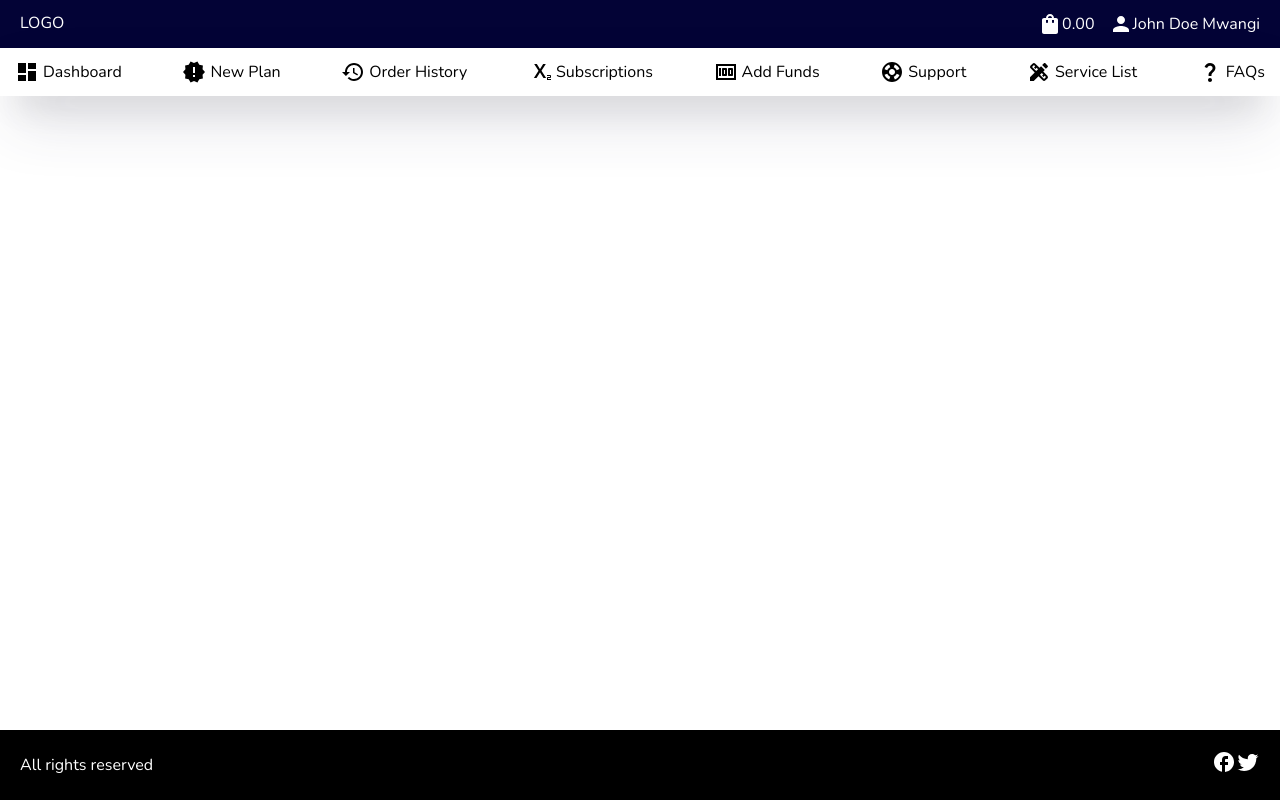
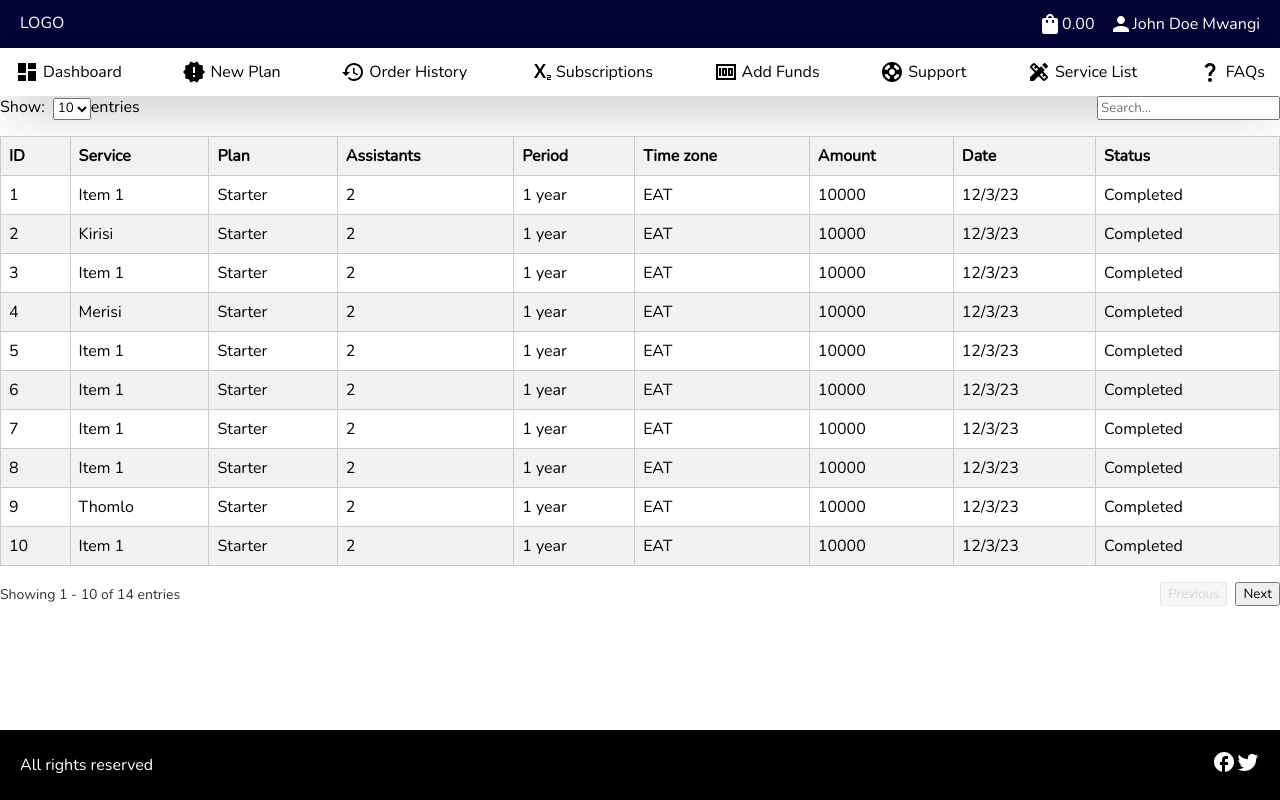
Before and after one commit to kenwekesa/explorers, a React (Create React App) app in the folder virtualassistant/frontend/: page /orderhistory in a window 1280 px wide. Built offline with nearby package versions, Linux system fonts and the light colour scheme.

Commit message:
created table for order history

```diff
--- a/virtualassistant/frontend/src/pages/orderhistory/Orderhistory.jsx
+++ b/virtualassistant/frontend/src/pages/orderhistory/Orderhistory.jsx
@@ -1,19 +1,128 @@
-import React from 'react'
+import React, { useState } from 'react'
 
 import './orderhistory.scss'
 import Navbar from '../../components/client_dashboard/navbar/Navbar'
 import Footer from '../../components/client_dashboard/footer/Footer'
 
 function Orderhistory() {
+  const data = [
+    { id: 1, service: 'Item 1',plan:"Starter",assistants:2, period: '1 year', time_zone: 'EAT', amount:'10000', date:'12/3/23',status:'Completed'},
+    { id: 1, service: 'Kirisi',plan:"Starter",assistants:2, period: '1 year', time_zone: 'EAT', amount:'10000', date:'12/3/23',status:'Completed'},
+    { id: 1, service: 'Item 1',plan:"Starter",assistants:2, period: '1 year', time_zone: 'EAT', amount:'10000', date:'12/3/23',status:'Completed'},
+    { id: 1, service: 'Merisi',plan:"Starter",assistants:2, period: '1 year', time_zone: 'EAT', amount:'10000', date:'12/3/23',status:'Completed'},
+    { id: 1, service: 'Item 1',plan:"Starter",assistants:2, period: '1 year', time_zone: 'EAT', amount:'10000', date:'12/3/23',status:'Completed'},
+    { id: 1, service: 'Item 1',plan:"Starter",assistants:2, period: '1 year', time_zone: 'EAT', amount:'10000', date:'12/3/23',status:'Completed'},
+    { id: 1, service: 'Item 1',plan:"Starter",assistants:2, period: '1 year', time_zone: 'EAT', amount:'10000', date:'12/3/23',status:'Completed'},
+    { id: 1, service: 'Item 1',plan:"Starter",assistants:2, period: '1 year', time_zone: 'EAT', amount:'10000', date:'12/3/23',status:'Completed'},
+    { id: 1, service: 'Thomlo',plan:"Starter",assistants:2, period: '1 year', time_zone: 'EAT', amount:'10000', date:'12/3/23',status:'Completed'},
+    { id: 1, service: 'Item 1',plan:"Starter",assistants:2, period: '1 year', time_zone: 'EAT', amount:'10000', date:'12/3/23',status:'Completed'},
+    { id: 1, service: 'Item 1',plan:"Starter",assistants:2, period: '1 year', time_zone: 'EAT', amount:'10000', date:'12/3/23',status:'Completed'},
+    { id: 1, service: 'Item 1',plan:"Starter",assistants:2, period: '1 year', time_zone: 'EAT', amount:'10000', date:'12/3/23',status:'Completed'},
+    { id: 1, service: 'Item 1',plan:"Starter",assistants:2, period: '1 year', time_zone: 'EAT', amount:'10000', date:'12/3/23',status:'Completed'},
+    { id: 1, service: 'Item 1',plan:"Starter",assistants:2, period: '1 year', time_zone: 'EAT', amount:'10000', date:'12/3/23',status:'Completed'},
+
+    // ... more data
+  ];
+
+
+  const [perPage, setPerPage] = useState(10); // Number of items per page
+  const [currentPage, setCurrentPage] = useState(1); // Current page
+  const [searchText, setSearchText] = useState(''); // Search input
+  const filteredData = data.filter((item) =>
+    item.service.toLowerCase().includes(searchText.toLowerCase())
+  );
+
+  // Calculate pagination values
+  const totalItems = filteredData.length;
+  const totalPages = Math.ceil(totalItems / perPage);
+
+  // Function to paginate the data
+  const paginatedData = filteredData.slice(
+    (currentPage - 1) * perPage,
+    currentPage * perPage
+  );
   return (
     <div className='orderhistory'>
        <Navbar className='orderhistory_navbar'/>
        <div className="orderhistory-content">
-        {/* Your page content goes here */}
+        {/* Filter and Search */}
+        <div className="filter-search">
+          <div className="filter">
+            <label>Show:</label>
+            <select onChange={(e) => setPerPage(Number(e.target.value))}>
+              <option value="10">10</option>
+              <option value="20">20</option>
+              <option value="50">50</option>
+            </select>
+            entries
+          </div>
+          <div className="search">
+            <input
+              type="text"
+              placeholder="Search..."
+              value={searchText}
+              onChange={(e) => setSearchText(e.target.value)}
+            />
+          </div>
+        </div>
+
+        {/* Table */}
+        <table>
+          <thead>
+            <tr>
+              <th>ID</th>
+              <th>Service</th>
+              <th>Plan</th>
+              <th>Assistants</th>
+              <th>Period</th>
+              <th>Time zone</th>
+              <th>Amount</th>
+              <th>Date</th>
+              <th>Status</th>
+            </tr>
+          </thead>
+          <tbody>
+            {paginatedData.map((item,i) => (
+              <tr key={item.id}>
+                <td>{i+1}</td>
+                <td>{item.service}</td>
+                <td>{item.plan}</td>
+                <td>{item.assistants}</td>
+                <td>{item.period}</td>
+                <td>{item.time_zone}</td>
+                <td>{item.amount}</td>
+                <td>{item.date}</td>
+                <td>{item.status}</td>
+              </tr>
+            ))}
+          </tbody>
+        </table>
+
+        {/* Pagination */}
+        <div className="pagination">
+          <div className="pagination-info">
+            Showing {perPage * (currentPage - 1) + 1} -{' '}
+            {perPage * currentPage} of {totalItems} entries
+          </div>
+          <div className="pagination-buttons">
+            <button
+              disabled={currentPage === 1}
+              onClick={() => setCurrentPage(currentPage - 1)}
+            >
+              Previous
+            </button>
+            <button
+              disabled={currentPage === totalPages}
+              onClick={() => setCurrentPage(currentPage + 1)}
+            >
+              Next
+            </button>
+          </div>
+        </div>
       </div>
-       <Footer className="orderhistory_footer"/>
+      <Footer className="orderhistory_footer" />
     </div>
-  )
+  );
 }
 
-export default Orderhistory
+export default Orderhistory;
--- a/virtualassistant/frontend/src/pages/orderhistory/orderhistory.scss
+++ b/virtualassistant/frontend/src/pages/orderhistory/orderhistory.scss
@@ -1,22 +1,191 @@
-.orderhistory
-{
+.orderhistory {
     display: flex;
     flex-direction: column;
     width: 100%;
     min-height: 100vh;
     position: relative;
 
-    .orderhistory_navbar
-    {
+    .orderhistory_navbar {
+      /* Add styles for the navbar if needed */
+    }
 
+    .orderhistory-content {
+      flex-grow: 1;
+
+      /* Filter and Search styles */
+      .filter-search {
+        display: flex;
+        justify-content: space-between;
+        margin-bottom: 16px; /* Adjust as needed */
+      }
+
+      .filter {
+        label {
+          margin-right: 8px; /* Adjust spacing */
+        }
+
+        select {
+          /* Add styles for the select input */
+        }
+      }
+
+      .search {
+        input {
+          /* Add styles for the search input */
+        }
+      }
+
+      /* Table styles */
+      table {
+        width: 100%;
+        border-collapse: collapse;
+
+        th, td {
+          padding: 8px; /* Adjust padding as needed */
+          border: 1px solid #ccc; /* Add border styles */
+          text-align: left;
+        }
+
+        th {
+          background-color: #f2f2f2; /* Header background color */
+        }
+
+        tr:nth-child(even) {
+          background-color: #f2f2f2; /* Alternate row background color */
+        }
+
+        /* Add more table styles as needed */
+      }
+
+      /* Pagination styles */
+      .pagination {
+        display: flex;
+        justify-content: space-between;
+        align-items: center;
+        margin-top: 16px; /* Adjust spacing */
+        font-size: 14px; /* Adjust font size */
+        color: #333; /* Text color */
+
+        .pagination-info {
+          /* Add styles for pagination info */
+        }
+
+        .pagination-buttons {
+          button {
+            margin-left: 8px; /* Adjust button spacing */
+            /* Add button styles */
+          }
+
+          button:disabled {
+            opacity: 0.5; /* Style for disabled buttons */
+            cursor: not-allowed;
+          }
+        }
+      }
+    }.orderhistory {
+        display: flex;
+        flex-direction: column;
+        width: 100%;
+        min-height: 100vh;
+        position: relative;
+
+        .orderhistory_navbar {
+          /* Add styles for the navbar if needed */
+        }
+
+        .orderhistory-content {
+          flex-grow: 1;
+
+          /* Filter and Search styles */
+          .filter-search {
+            display: flex;
+            justify-content: space-between;
+            margin-bottom: 16px; /* Adjust as needed */
+          }
+
+          .filter {
+            label {
+              margin-right: 8px; /* Adjust spacing */
+            }
+
+            select {
+              /* Add styles for the select input */
+            }
+          }
+
+          .search {
+            input {
+              /* Add styles for the search input */
+            }
+          }
+
+          /* Table styles */
+          .table-container {
+            margin: 16px; /* Add margins around the table */
+            overflow-x: auto; /* Add horizontal scrollbar if necessary */
+            width: 80%;
+          }
+
+          table {
+            width: 80%;
+            border-collapse: collapse;
+            margin: 20px 30px;
+
+            th, td {
+              padding: 8px; /* Adjust padding as needed */
+              border: 1px solid #ccc; /* Add border styles */
+              text-align: left;
+            }
+
+            th {
+              background-color: #f2f2f2; /* Header background color */
+            }
+
+            tr:nth-child(even) {
+              background-color: #f2f2f2; /* Alternate row background color */
+            }
+
+            /* Add more table styles as needed */
+          }
+
+          /* Pagination styles */
+          .pagination {
+            display: flex;
+            justify-content: space-between;
+            align-items: center;
+            margin-top: 16px; /* Adjust spacing */
+            font-size: 14px; /* Adjust font size */
+            color: #333; /* Text color */
+
+            .pagination-info {
+              /* Add styles for pagination info */
+            }
+
+            .pagination-buttons {
+              button {
+                margin-left: 8px; /* Adjust button spacing */
+                /* Add button styles */
+              }
+
+              button:disabled {
+                opacity: 0.5; /* Style for disabled buttons */
+                cursor: not-allowed;
+              }
+            }
+          }
+        }
+
+        .orderhistory_footer {
+          position: absolute;
+          bottom: 0;
+          /* Add styles for the footer if needed */
+        }
+      }
+
+
+    .orderhistory_footer {
+      position: absolute;
+      bottom: 0;
+      /* Add styles for the footer if needed */
     }
-    .orderhistory-content
-    {
-        flex-grow: 1;
-    }
-    .orderhistory_footer
-    {
-        position:absolute;
-        bottom: 0;
-    }
-}
+  }
```
